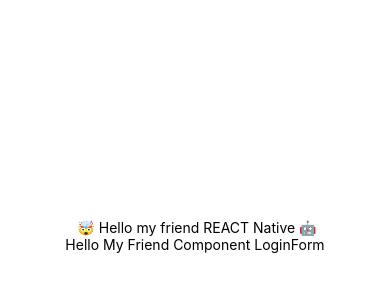
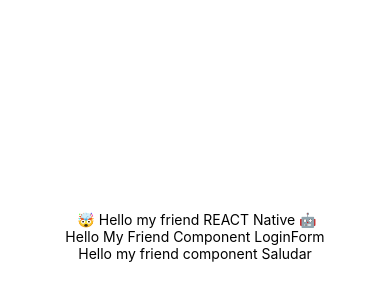
Before and after one commit to pacool84/REACT-Native-introduction-, a React Native app: screen / in a window 390 px wide. Shown: the part 186-486 px from the top of the page. Built offline with nearby package versions, Linux system fonts and the light colour scheme.

Commit message:
[ADD] Saludar component

```diff
--- a/App.js
+++ b/App.js
@@ -1,12 +1,14 @@
 import { StatusBar } from "expo-status-bar";
 import { StyleSheet, Text, View } from "react-native";
 import LoginForm from "./components/LoginForm";
+import Saludar from "./components/Saludar";
 
 export default function App() {
   return (
     <View style={styles.container}>
       <Text> 🤯 Hello my friend REACT Native 🤖</Text>
       <LoginForm></LoginForm>
+      <Saludar></Saludar>
       <StatusBar style="auto" />
     </View>
   );
--- /dev/null
+++ b/components/Saludar.js
@@ -0,0 +1,8 @@
+import React from "react";
+import { Text } from "react-native";
+
+function Saludar() {
+  return <Text>Hello my friend component Saludar</Text>;
+}
+
+export default Saludar;
```
